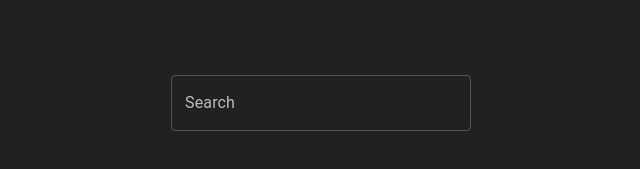
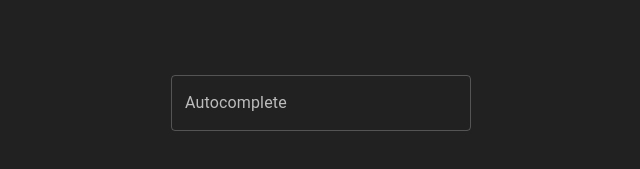
Before and after one commit to mihailo1/search-sponsors, a Next.js app: page / in a window 1280 px wide. Shown: the part 297-466 px from the top of the page, without its empty margins (319-959 px from the left). Built offline with nearby package versions, Linux system fonts and the light colour scheme.

Commit message:
vercel test

```diff
--- a/package.json
+++ b/package.json
@@ -20,7 +20,8 @@
     "react": "^18.2.0",
     "react-dom": "^18.2.0",
     "sass": "^1.83.1",
-    "tailwindcss": "^3.4.17"
+    "tailwindcss": "^3.4.17",
+    "framer-motion": "^10.12.0"
   },
   "devDependencies": {
     "@babel/core": "^7.21.0",
@@ -39,5 +40,6 @@
     "tailwindcss": "^3.4.17",
     "typescript": "^4.6.4",
     "typescript-eslint": "^8.19.1"
-  }
+  },
+  "packageManager": "yarn@1.22.21+sha1.1959a18351b811cdeedbd484a8f86c3cc3bbaf72"
 }
--- /dev/null
+++ b/src/components/Autocomplete.tsx
@@ -0,0 +1,43 @@
+import {
+  AutocompleteProps,
+  Autocomplete as MUIAutocomplete,
+  TextField,
+} from '@mui/material';
+import { motion } from 'framer-motion';
+
+interface _AutocompleteProps
+  extends AutocompleteProps<string, false, false, false> {
+  [key: string]: any;
+}
+
+const Autocomplete = (props: _AutocompleteProps) => {
+  return (
+    <motion.div
+      className="flex justify-center items-center h-full"
+      initial={{ opacity: 0, y: -20 }}
+      animate={{ opacity: 1, y: 0 }}
+      exit={{ opacity: 0, y: -20 }}
+    >
+      <motion.div className="self-center mx-auto">
+        <MUIAutocomplete
+          {...props}
+          renderInput={(params) => (
+            <TextField {...params} label="Autocomplete" />
+          )}
+          renderOption={(_, option) => (
+            <motion.li
+              initial={{ opacity: 0, x: -20 }}
+              animate={{ opacity: 1, x: 0 }}
+              exit={{ opacity: 0, x: -20 }}
+              whileTap={{ scale: 0.95 }}
+            >
+              {option}
+            </motion.li>
+          )}
+        />
+      </motion.div>
+    </motion.div>
+  );
+};
+
+export default Autocomplete;
--- /dev/null
+++ b/src/components/Autocomplete/index.tsx
@@ -0,0 +1,33 @@
+import {
+  AutocompleteProps,
+  Autocomplete as MUIAutocomplete,
+  TextField,
+} from '@mui/material';
+import { motion } from 'framer-motion';
+
+interface _AutocompleteProps
+  extends AutocompleteProps<string, false, false, false> {
+  [key: string]: any;
+}
+
+const Autocomplete = (props: _AutocompleteProps) => {
+  return (
+    <motion.div
+      className="flex justify-center items-center h-full"
+      initial={{ opacity: 0, y: -20 }}
+      animate={{ opacity: 1, y: 0 }}
+      exit={{ opacity: 0, y: -20 }}
+    >
+      <motion.div className="">
+        <MUIAutocomplete
+          {...props}
+          renderInput={(params) => (
+            <TextField {...params} label="Autocomplete" />
+          )}
+        />
+      </motion.div>
+    </motion.div>
+  );
+};
+
+export default Autocomplete;
--- a/src/pages/_app.tsx
+++ b/src/pages/_app.tsx
@@ -1,5 +1,6 @@
 import { AppProps } from 'next/app';
 import { ThemeProvider, createTheme } from '@mui/material';
+import { AnimatePresence, motion } from 'framer-motion';
 import './global.scss';
 import '../styles/tailwind.css';
 
@@ -15,7 +16,17 @@ function MyApp({ Component, pageProps }: AppProps) {
         },
       })}
     >
-      <Component {...pageProps} />
+      <AnimatePresence mode="wait">
+        <motion.div
+          className="w-full"
+          key={Component.name}
+          initial={{ opacity: 0 }}
+          animate={{ opacity: 1 }}
+          exit={{ opacity: 0 }}
+        >
+          <Component {...pageProps} />
+        </motion.div>
+      </AnimatePresence>
     </ThemeProvider>
   );
 }
--- a/src/pages/index.tsx
+++ b/src/pages/index.tsx
@@ -1,5 +1,5 @@
 import { useState } from 'react';
-import { Autocomplete, TextField } from '@mui/material';
+import { TextField } from '@mui/material';
 import { debounce } from 'lodash';
 import { cacheSearch, getSearch } from '@/src/utils';
 import { GetStaticProps } from 'next';
@@ -7,6 +7,7 @@ import List from '../components/List';
 import sponsors from '@/src/assets/sponsors.json';
 import Option from '../components/Option';
 import Head from 'next/head';
+import Autocomplete from '../components/Autocomplete';
 
 interface HomeProps {
   sponsors: string[];
```
Also changed, not shown: vercel.json (added), 2 other files (tests, documents, lock files or other folders).
